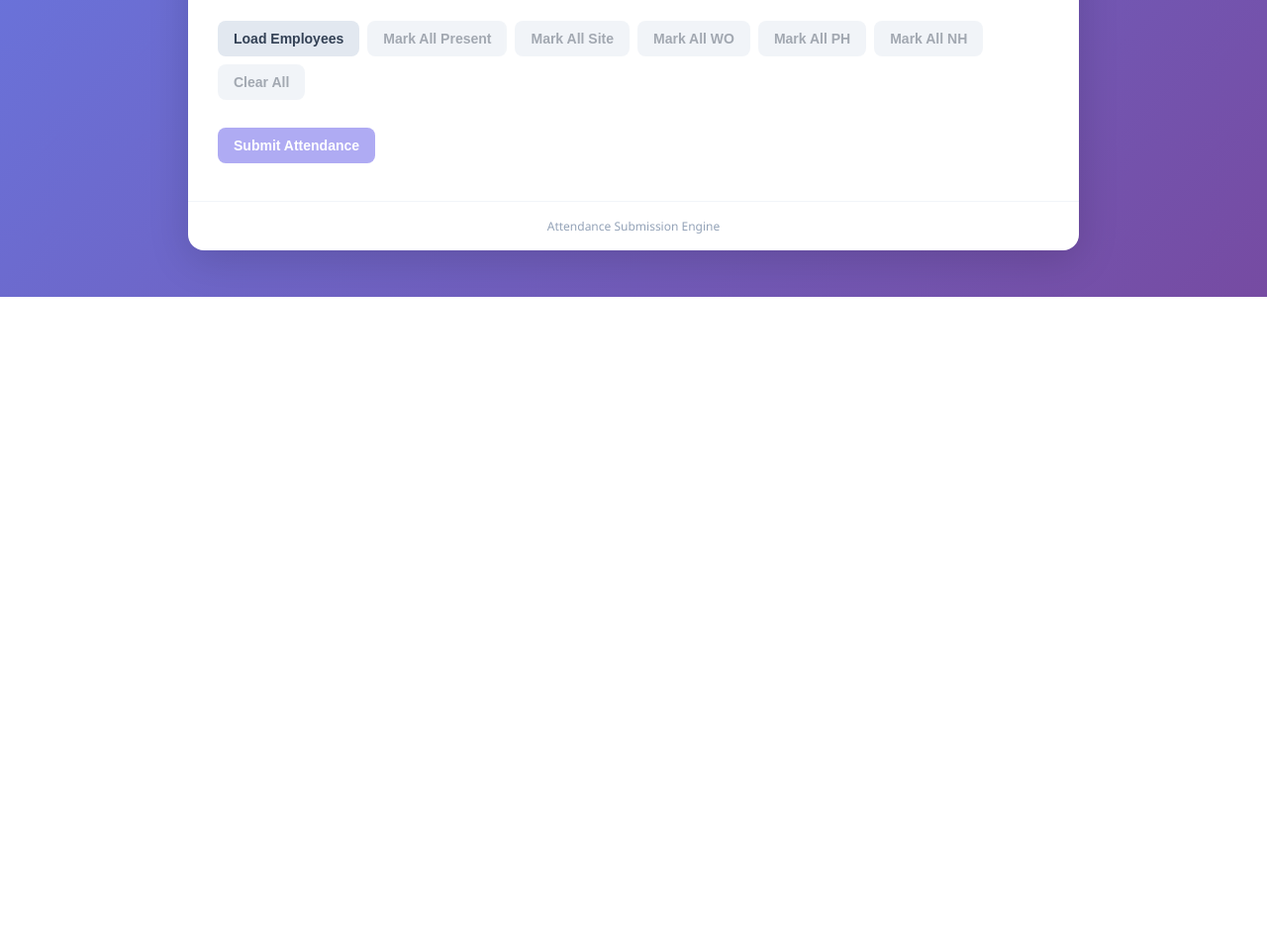
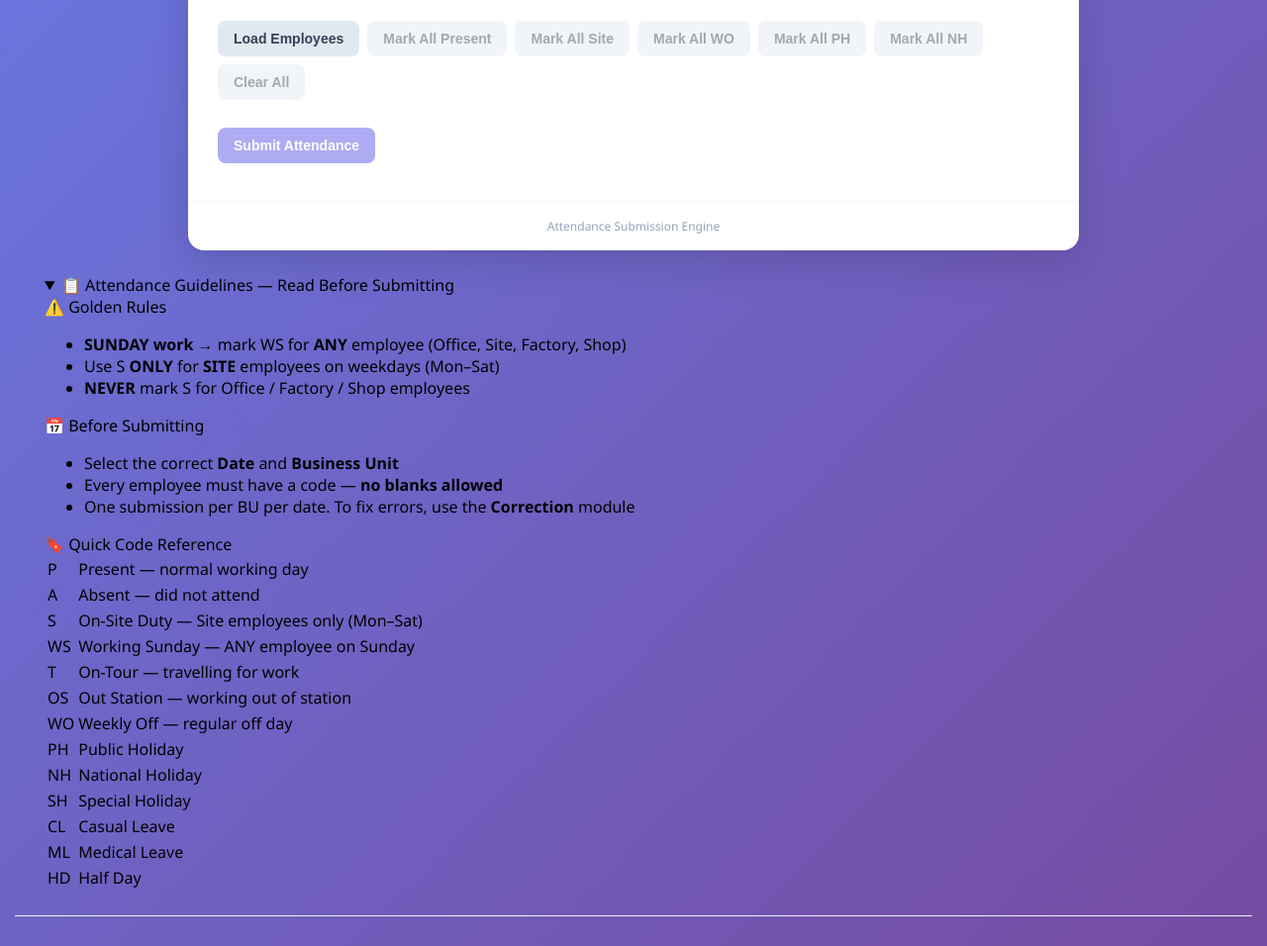
Before and after one commit to Mittal2026/attendance-form, a plain HTML site: page index.html in a window 1280 px wide. Shown: the part 500-1456 px from the top of the page at 99% size. Before the commit the page ends 800 px from the top, so only its background shows below. Drawn offline with Linux system fonts and the light colour scheme; no server answers.

Commit message:
Implement Attendance Guidelines panel in index.html
Added a collapsible Attendance Guidelines panel with rules and quick code reference.

```diff
--- a/index.html
+++ b/index.html
@@ -83,6 +83,58 @@
 
     <div class="footer">Attendance Submission Engine</div>
   </div>
+
+  <!-- ============================================================
+     ATTENDANCE GUIDELINES PANEL
+     Open by default to catch attention. Collapsible.
+     ============================================================ -->
+<div class="form-card guidelines-card">
+  <details class="guidelines" open>
+    <summary class="guidelines-toggle">
+      📋 Attendance Guidelines — Read Before Submitting
+    </summary>
+    <div class="guidelines-body">
+
+      <div class="guideline-section guidelines-critical">
+        <div class="guideline-heading">⚠️ Golden Rules</div>
+        <ul>
+          <li><strong>SUNDAY work</strong> → mark <span class="code-badge code-ws">WS</span> for <strong>ANY</strong> employee (Office, Site, Factory, Shop)</li>
+          <li>Use <span class="code-badge code-s">S</span> <strong>ONLY</strong> for <strong>SITE</strong> employees on weekdays (Mon–Sat)</li>
+          <li><strong>NEVER</strong> mark <span class="code-badge code-s">S</span> for Office / Factory / Shop employees</li>
+        </ul>
+      </div>
+
+      <div class="guideline-section">
+        <div class="guideline-heading">📅 Before Submitting</div>
+        <ul>
+          <li>Select the correct <strong>Date</strong> and <strong>Business Unit</strong></li>
+          <li>Every employee must have a code — <strong>no blanks allowed</strong></li>
+          <li>One submission per BU per date. To fix errors, use the <strong>Correction</strong> module</li>
+        </ul>
+      </div>
+
+      <div class="guideline-section">
+        <div class="guideline-heading">🔖 Quick Code Reference</div>
+        <table class="code-reference">
+          <tr><td><span class="code-badge">P</span></td><td>Present — normal working day</td></tr>
+          <tr><td><span class="code-badge">A</span></td><td>Absent — did not attend</td></tr>
+          <tr><td><span class="code-badge code-s">S</span></td><td>On-Site Duty — Site employees only (Mon–Sat)</td></tr>
+          <tr><td><span class="code-badge code-ws">WS</span></td><td>Working Sunday — ANY employee on Sunday</td></tr>
+          <tr><td><span class="code-badge">T</span></td><td>On-Tour — travelling for work</td></tr>
+          <tr><td><span class="code-badge">OS</span></td><td>Out Station — working out of station</td></tr>
+          <tr><td><span class="code-badge">WO</span></td><td>Weekly Off — regular off day</td></tr>
+          <tr><td><span class="code-badge">PH</span></td><td>Public Holiday</td></tr>
+          <tr><td><span class="code-badge">NH</span></td><td>National Holiday</td></tr>
+          <tr><td><span class="code-badge">SH</span></td><td>Special Holiday</td></tr>
+          <tr><td><span class="code-badge">CL</span></td><td>Casual Leave</td></tr>
+          <tr><td><span class="code-badge">ML</span></td><td>Medical Leave</td></tr>
+          <tr><td><span class="code-badge">HD</span></td><td>Half Day</td></tr>
+        </table>
+      </div>
+
+    </div>
+  </details>
+</div>
 
   <div id="modalOverlay" class="modal-overlay">
     <div class="modal-box">
```
